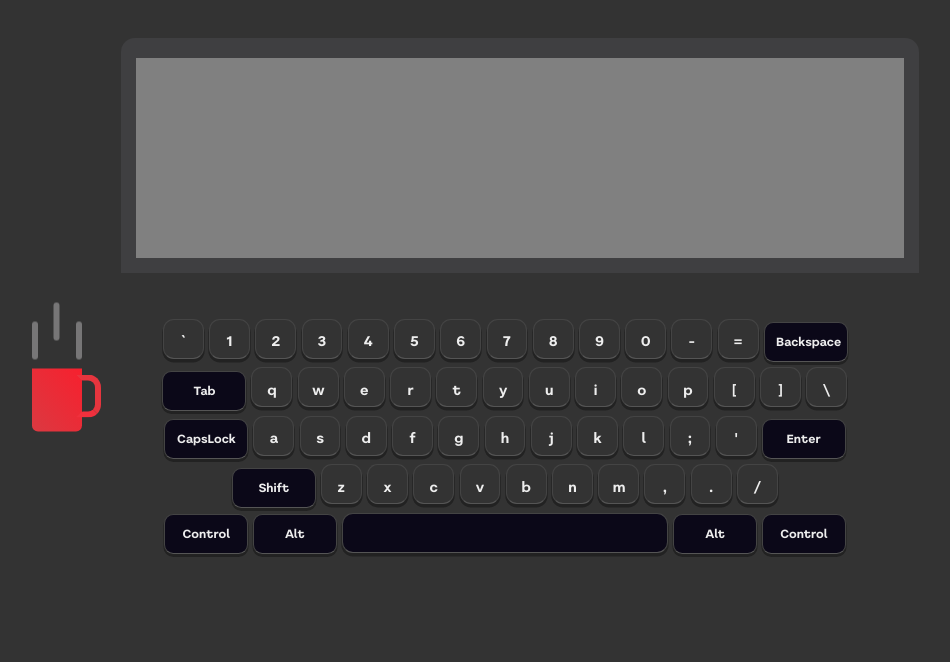
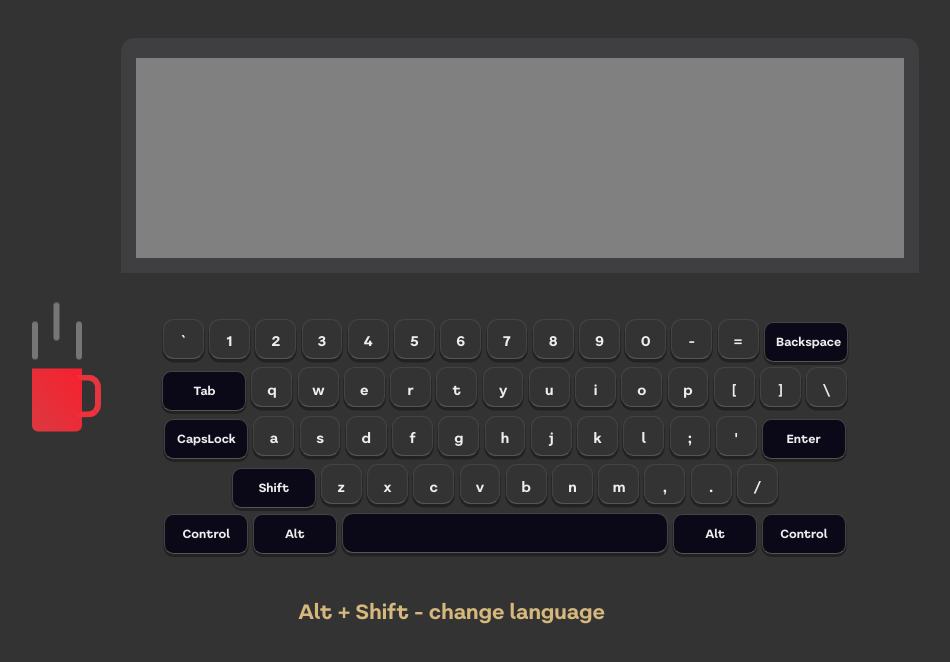
Before and after one commit to IHARNAZAROV/RSS-Virtual-Keyboard, a website: page index.html in a window 1280 px wide. Shown: the top 662 px of the page, without its empty margins (135-1085 px from the left). Drawn offline with Linux system fonts and the light colour scheme.

Commit message:
feat: add hint about change language

```diff
--- a/index.js
+++ b/index.js
@@ -74,6 +74,7 @@ class Keyboard {
     ];
   }
 
+
   // Create textarea
   initTextarea() {
     this.elements.textarea = document.createElement('textarea');
@@ -90,12 +91,12 @@ class Keyboard {
     this.elements.main.classList.add('keyboard');
     this.elements.keysContainer.classList.add('keyboard-keys');
     this.elements.keysContainer.appendChild(this.createKeys());
-
     this.elements.keys = this.elements.keysContainer.querySelectorAll('.keyboard-key');
 
     // Add to DOM
     this.elements.main.appendChild(this.elements.keysContainer);
     document.body.appendChild(this.elements.main);
+
     if (this.properties.isRussian === false) {
       localStorage.setItem('lang', 'false');
     }
@@ -103,7 +104,6 @@ class Keyboard {
       localStorage.setItem('lang', 'true');
     }
   }
-
 
   createKeys() {
     const fragment = document.createDocumentFragment();
@@ -368,8 +368,14 @@ window.addEventListener('DOMContentLoaded', () => {
   keyboard.initTextarea();
   keyboard.initVirtual();
   keyboard.initReal();
+
 });
 
 const coffe = document.createElement('div');
 coffe.className = 'coffee';
 document.body.appendChild(coffe);
+
+const hint = document.createElement('div');
+hint.className = 'hint';
+hint.innerText = 'Alt + Shift - change language';
+document.body.appendChild(hint);
--- a/style.css
+++ b/style.css
@@ -188,3 +188,13 @@ html {
         opacity: 0.25;
     }
 }
+
+.hint {
+    color: #d6b87c;
+    position: absolute;
+    top: 30em;
+    right: 27em;
+    font-family: 'Literal';
+    line-height: 1.2;
+    font-size: 20px;
+}
```
